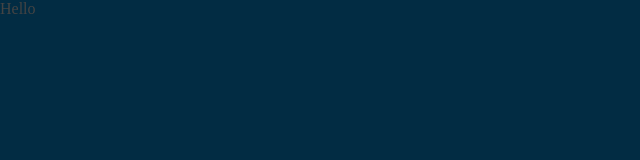
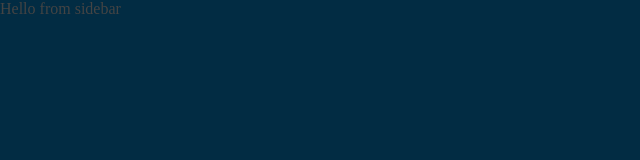
Before and after one commit to pmagaldi/Portifolio, a React (Create React App) app: page / in a window 1280 px wide. Shown: the top 160 px of the page, without its empty margins (0-640 px from the left). Built offline with nearby package versions, Linux system fonts and the light colour scheme.

Commit message:
começando a construção do sidebar

```diff
--- a/src/components/Layout/index.js
+++ b/src/components/Layout/index.js
@@ -1,7 +1,8 @@
+import Sidebar from '../Sidebar';
 import './index.scss';
 
 const Layout = () => {
-    return <>Hello</>
+    return <><Sidebar /></>
 }
 
 export default Layout
--- /dev/null
+++ b/src/components/Sidebar/index.js
@@ -0,0 +1,5 @@
+import './index.scss'
+
+const Sidebar = () => (<>Hello from sidebar</>)
+
+export default Sidebar
```
Also changed, not shown: src/components/Sidebar/index.scss (added).
